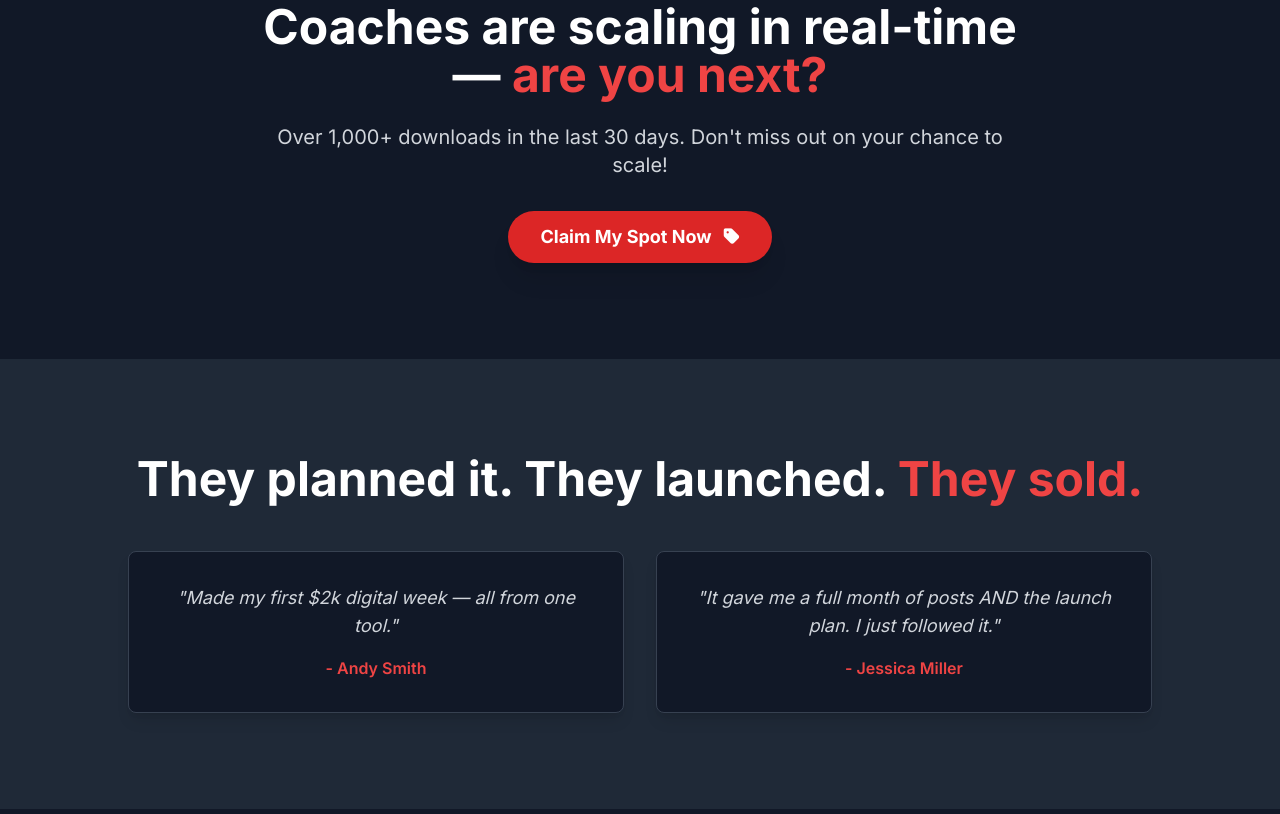
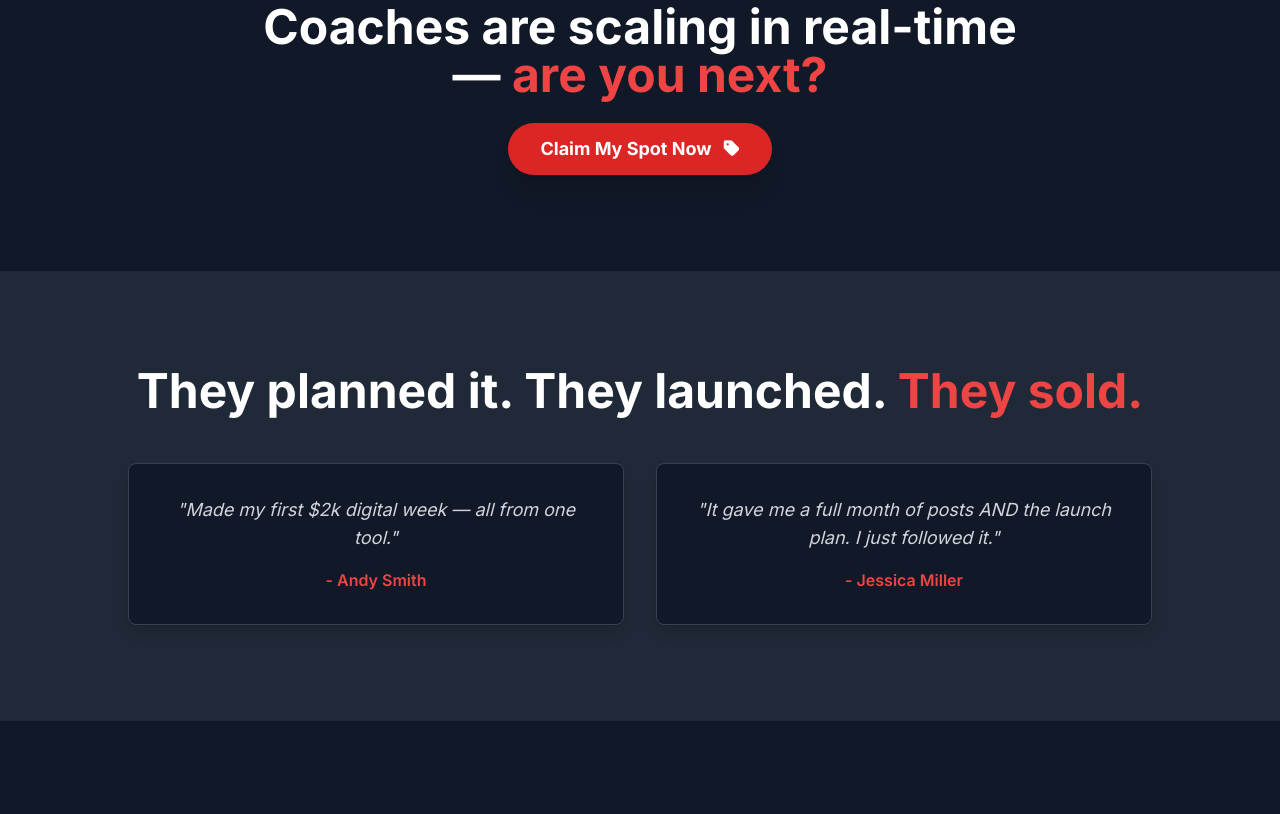
Before and after one commit to Samraya1715/WEBSITE, a plain HTML site: page index.html in a window 1280 px wide. Shown: the part 1619-2433 px from the top of the page. Drawn offline with nearby package versions, Linux system fonts and the light colour scheme.

Commit message:
Update index.html

```diff
--- a/index.html
+++ b/index.html
@@ -132,9 +132,6 @@
             <h2 class="text-3xl md:text-5xl font-bold mb-6 text-white">
                 Coaches are scaling in real-time — <span class="text-red-500">are you next?</span>
             </h2>
-            <p class="text-lg md:text-xl text-gray-300 mb-8">
-                Over 1,000+ downloads in the last 30 days. Don't miss out on your chance to scale!
-            </p>
             <a href="#store" class="inline-block bg-red-600 hover:bg-red-700 text-white font-bold py-3 px-8 rounded-full text-lg shadow-xl transition duration-300 transform hover:scale-105">
                 Claim My Spot Now <i class="fas fa-tag ml-2"></i>
             </a>
```
